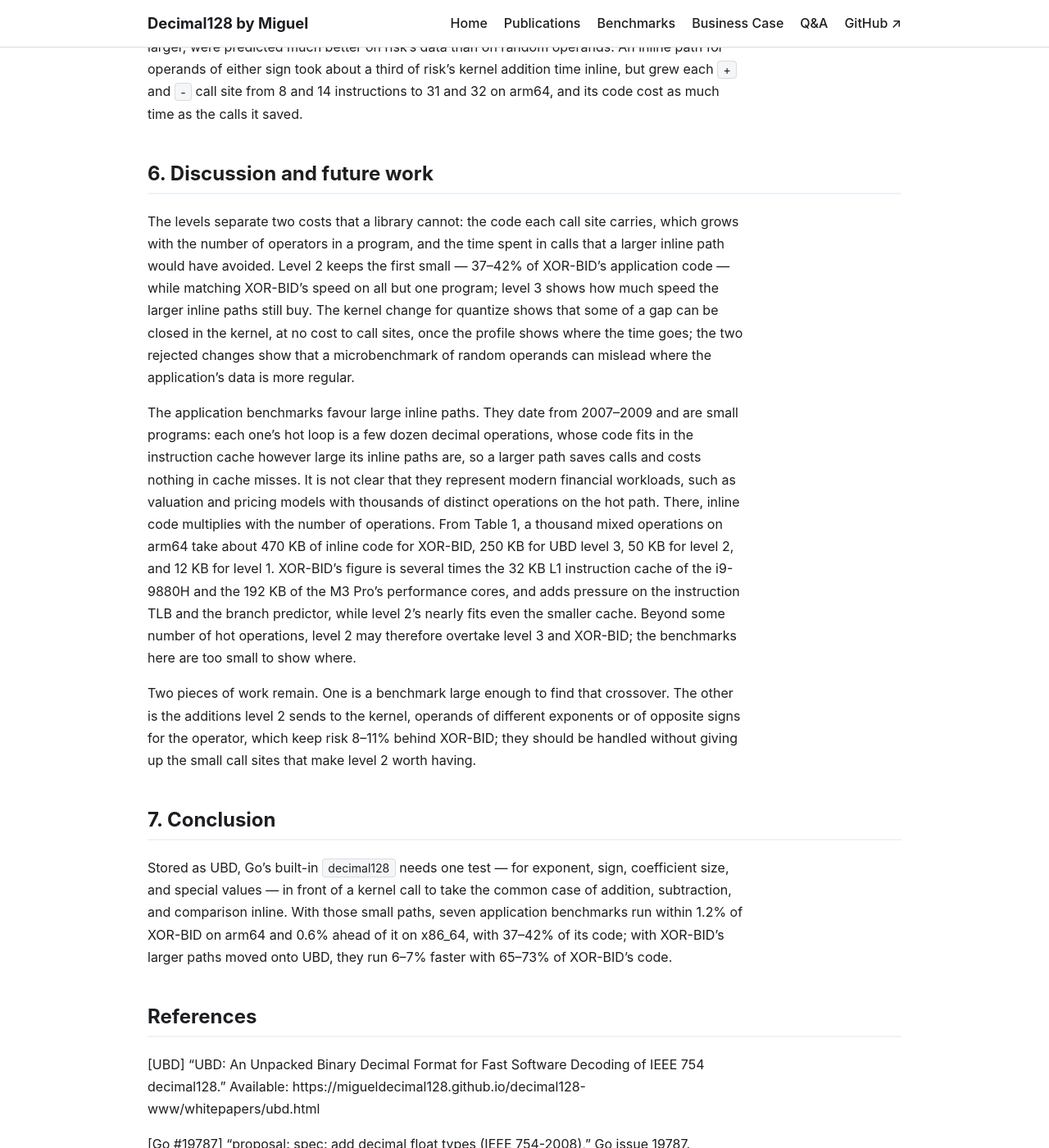
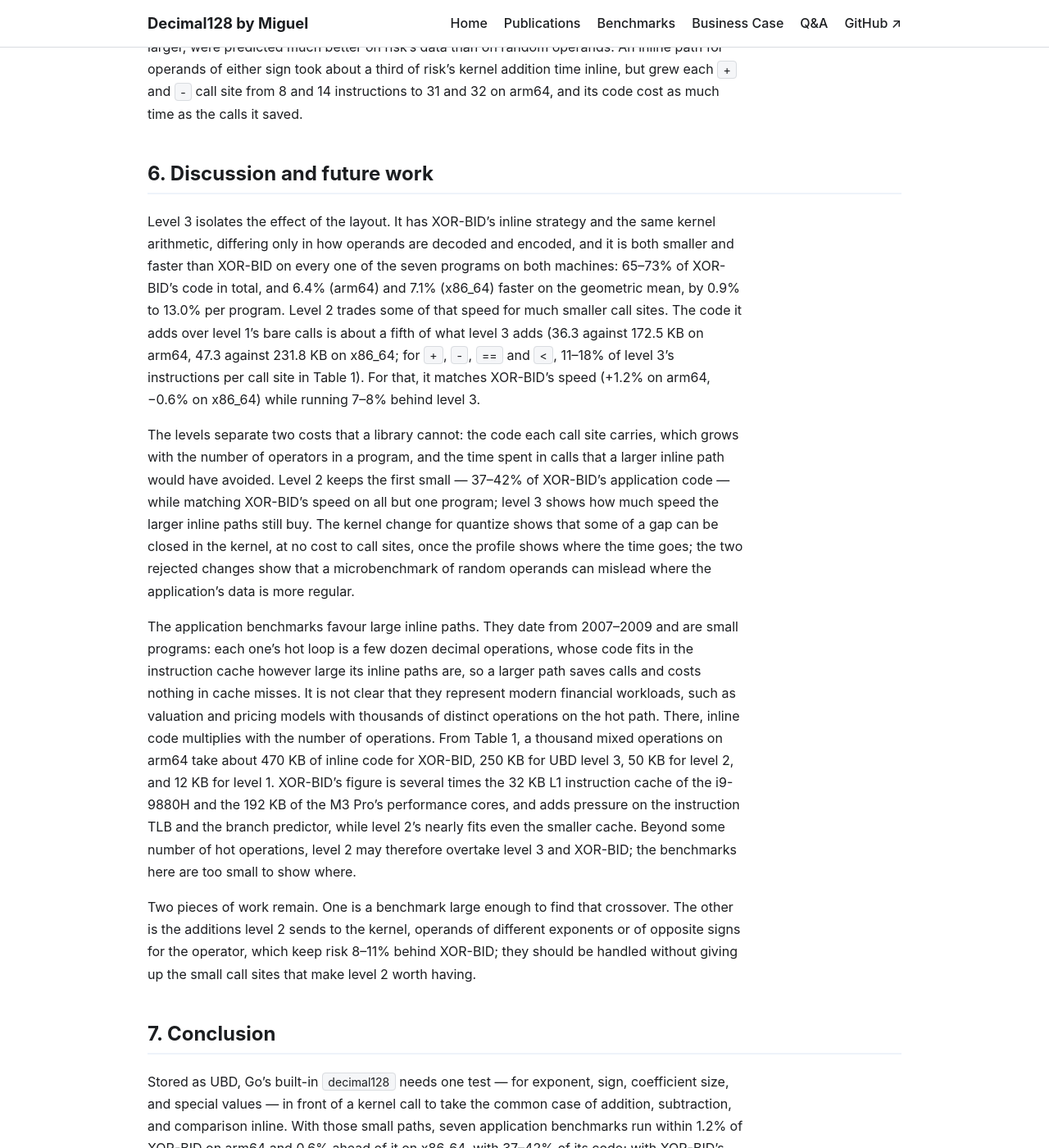
Before and after one commit to migueldecimal128/decimal128-www, a Jekyll site: the page built from whitepaper-ubd-go.md, in a window 1280 px wide and 1400 px high, scrolled down 6735 px. Shown: the whole window at 82% size. Built offline with Jekyll 4.4.1, drawn with Linux system fonts in a browser that asks for light colours; some of the changed text lies outside the part shown.

Commit message:
UBD-in-a-compiler whitepaper: level 3 isolates the layout's gain; level 2 costs a fifth of its inline code
Co-Authored-By: Claude Opus 5.5 <noreply@anthropic.com>
Claude-Session: https://claude.ai/code/session_01Y4dgqwiWWcQbMespD6GCZb

```diff
--- a/whitepaper-ubd-go.md
+++ b/whitepaper-ubd-go.md
@@ -142,6 +142,8 @@ Two attempts to close risk's gap did not succeed. Computing the kernel's word-pa
 
 ## 6. Discussion and future work
 
+Level 3 isolates the effect of the layout. It has XOR-BID's inline strategy and the same kernel arithmetic, differing only in how operands are decoded and encoded, and it is both smaller and faster than XOR-BID on every one of the seven programs on both machines: 65–73% of XOR-BID's code in total, and 6.4% (arm64) and 7.1% (x86_64) faster on the geometric mean, by 0.9% to 13.0% per program. Level 2 trades some of that speed for much smaller call sites. The code it adds over level 1's bare calls is about a fifth of what level 3 adds (36.3 against 172.5 KB on arm64, 47.3 against 231.8 KB on x86_64; for `+`, `-`, `==` and `<`, 11–18% of level 3's instructions per call site in Table 1). For that, it matches XOR-BID's speed (+1.2% on arm64, −0.6% on x86_64) while running 7–8% behind level 3.
+
 The levels separate two costs that a library cannot: the code each call site carries, which grows with the number of operators in a program, and the time spent in calls that a larger inline path would have avoided. Level 2 keeps the first small — 37–42% of XOR-BID's application code — while matching XOR-BID's speed on all but one program; level 3 shows how much speed the larger inline paths still buy. The kernel change for quantize shows that some of a gap can be closed in the kernel, at no cost to call sites, once the profile shows where the time goes; the two rejected changes show that a microbenchmark of random operands can mislead where the application's data is more regular.
 
 The application benchmarks favour large inline paths. They date from 2007–2009 and are small programs: each one's hot loop is a few dozen decimal operations, whose code fits in the instruction cache however large its inline paths are, so a larger path saves calls and costs nothing in cache misses. It is not clear that they represent modern financial workloads, such as valuation and pricing models with thousands of distinct operations on the hot path. There, inline code multiplies with the number of operations. From Table 1, a thousand mixed operations on arm64 take about 470 KB of inline code for XOR-BID, 250 KB for UBD level 3, 50 KB for level 2, and 12 KB for level 1. XOR-BID's figure is several times the 32 KB L1 instruction cache of the i9-9880H and the 192 KB of the M3 Pro's performance cores, and adds pressure on the instruction TLB and the branch predictor, while level 2's nearly fits even the smaller cache. Beyond some number of hot operations, level 2 may therefore overtake level 3 and XOR-BID; the benchmarks here are too small to show where.
@@ -150,7 +152,7 @@ Two pieces of work remain. One is a benchmark large enough to find that crossove
 
 ## 7. Conclusion
 
-Stored as UBD, Go's built-in `decimal128` needs one test — for exponent, sign, coefficient size, and special values — in front of a kernel call to take the common case of addition, subtraction, and comparison inline. With those small paths, seven application benchmarks run within 1.2% of XOR-BID on arm64 and 0.6% ahead of it on x86_64, with 37–42% of its code; with XOR-BID's larger paths moved onto UBD, they run 6–7% faster with 65–73% of XOR-BID's code.
+Stored as UBD, Go's built-in `decimal128` needs one test — for exponent, sign, coefficient size, and special values — in front of a kernel call to take the common case of addition, subtraction, and comparison inline. With those small paths, seven application benchmarks run within 1.2% of XOR-BID on arm64 and 0.6% ahead of it on x86_64, with 37–42% of its code; with XOR-BID's larger paths moved onto UBD, they run 6–7% faster with 65–73% of XOR-BID's code, smaller and faster on every program: the gain of the UBD layout itself. Level 2 reaches XOR-BID's speed with about a fifth of the inline code that level 3 adds.
 
 ## References
 
```
